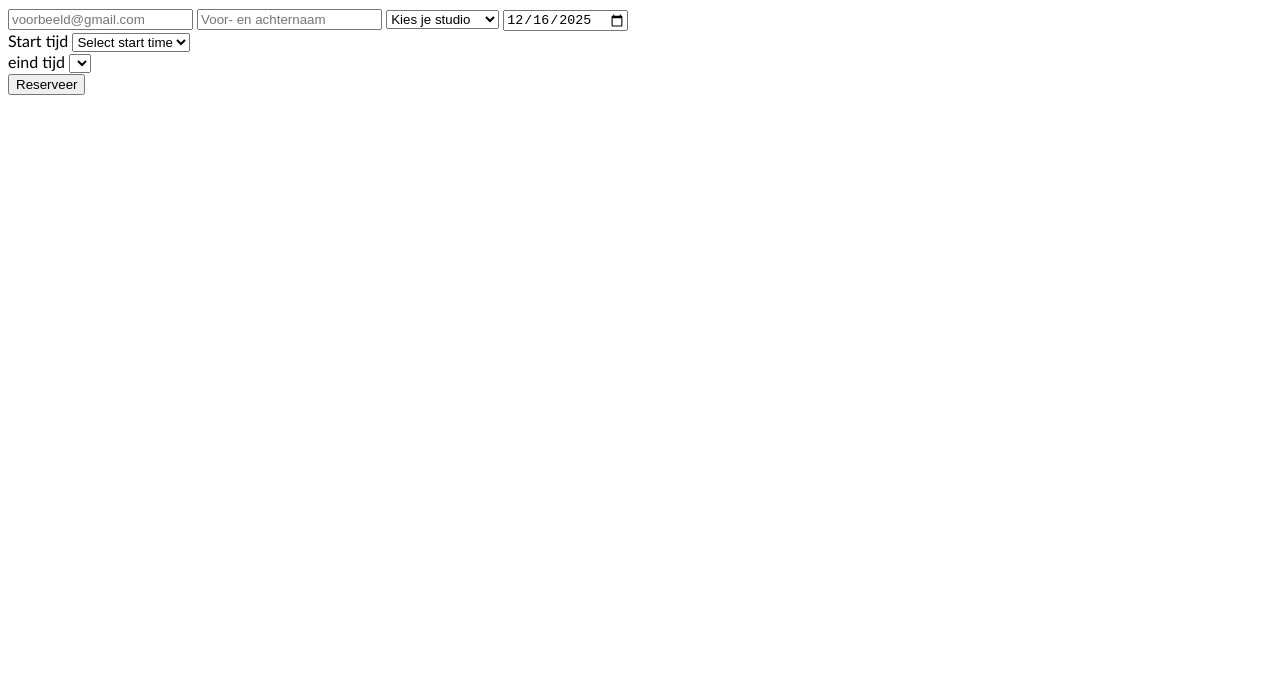
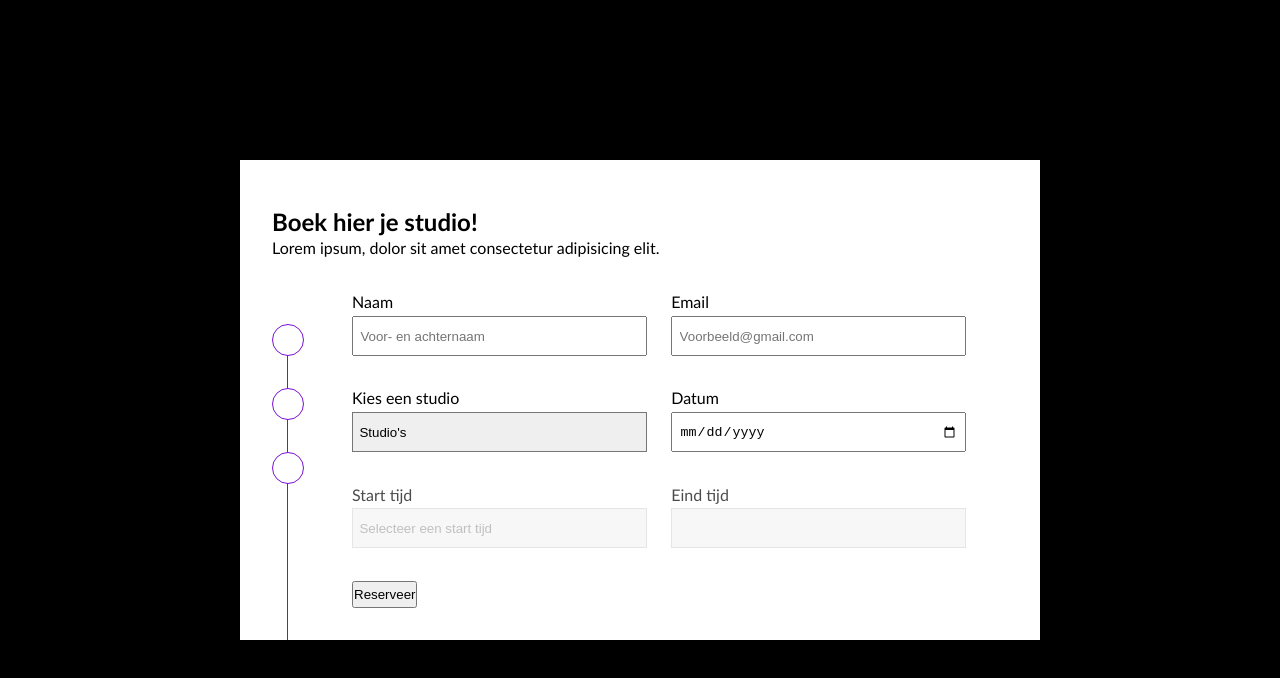
Before and after one commit to JamieVos991/dewi-reserveringen, a plain HTML site: page index.html in a window 1280 px wide. Drawn offline with Linux system fonts and the light colour scheme.

Commit message:
3e versie

```diff
--- a/index.html
+++ b/index.html
@@ -6,45 +6,73 @@
     <title>Studio Reservation</title>
     <script src="https://www.google.com/recaptcha/api.js?render=6LeucygsAAAAAEnA0gXp5opn6fsHpiEC7EZR6Vnr"></script>
     <link rel="stylesheet" href="./styles/stylesheet.css" />
+    <link rel="stylesheet" href="./styles/form.css" />
   </head>
   <body>
+    <section>
+      <header>
+        <h2>Boek hier je studio!</h2>
+        <p>Lorem ipsum, dolor sit amet consectetur adipisicing elit.</p>
+      </header>
+      <aside>
+        <article>
+
+          </svg>
+        </article>
+        <article></article>
+        <article></article>
+      </aside>
       <form id="reservationForm">
-      <input
-        type="email"
-        name="email"
-        placeholder="voorbeeld@gmail.com"
-        required
-      />
+        <div>
+          <label for="">Naam</label>
           <input
             type="text"
             name="name"
             placeholder="Voor- en achternaam"
             required
           />
-
+        </div>
+        <div>
+          <label for="">Email</label>
+          <input
+            type="email"
+            name="email"
+            placeholder="Voorbeeld@gmail.com"
+            required
+          />
+        </div>
+        <div>
+          <label for="">Kies een studio</label>
           <select id="studio" required>
-        <option value="">Kies je studio</option>
+            <option value="" disabled selected>Studio's</option>
             <option value="Oefen ruimte">Oefen ruimte</option>
             <option value="Opneem studio">Opneem studio</option>
             <option value="Atelier">Atelier</option>
             <option value="Danszaal">Danszaal</option>
           </select>
-
-      <input type="date" id="date" required />
-
+        </div>
+        <div>
+          <label for="">Datum</label>
+          <input
+            type="date"
+            id="date"
+            data-placeholder="Kies een datum"
+            onclick="this.showPicker()"
+            required
+          />
+        </div>
         <div>
           <label for="startTime">Start tijd</label>
           <select id="startTime" required></select>
         </div>
-
         <div>
-        <label for="endTime">eind tijd</label>
+          <label for="endTime">Eind tijd</label>
           <select id="endTime" required></select>
         </div>
-
         <button type="submit">Reserveer</button>
       </form>
-
+    </section>
     <script type="module" src="./scripts/reservation.js"></script>
+    <script src="./scripts/article.js"></script>
   </body>
 </html>
--- /dev/null
+++ b/scripts/article.js
@@ -0,0 +1,65 @@
+// Selecteer de inputs en de cirkels
+const naamInput = document.querySelector('input[name="name"]');
+const emailInput = document.querySelector('input[name="email"]');
+const studioSelect = document.getElementById('studio');
+const datumInput = document.getElementById('date');
+const startTijdSelect = document.getElementById('startTime');
+const eindTijdSelect = document.getElementById('endTime');
+const asideArticles = document.querySelectorAll('aside article');
+const form = document.getElementById('reservationForm');
+
+// Functie die de cirkels activeert op basis van ingevulde inputs
+function updateAsideState() {
+
+  // Stap 1: naam + email
+  const step1Valid =
+    naamInput.value.trim().length > 0 &&
+    emailInput.checkValidity();
+
+  // Stap 2: studio + datum
+  const step2Valid =
+    studioSelect.checkValidity() &&
+    datumInput.checkValidity();
+
+  // Enable start/eind tijd alleen als studio + datum ingevuld zijn
+  startTijdSelect.disabled = !step2Valid;
+  eindTijdSelect.disabled = !step2Valid;
+
+  // Step 3: start + eind tijd (alleen geldig als niet disabled en beide ingevuld)
+  const step3Valid =
+    !startTijdSelect.disabled &&
+    !eindTijdSelect.disabled &&
+    startTijdSelect.value !== "" &&
+    eindTijdSelect.value !== "";
+
+  // Toggle de active class op de cirkels
+  asideArticles[0].classList.toggle('active', step1Valid);
+  asideArticles[1].classList.toggle('active', step2Valid);
+  asideArticles[2].classList.toggle('active', step3Valid);
+}
+
+// Eventlisteners om de cirkels bij te werken bij input of select wijziging
+[
+  naamInput,
+  emailInput,
+  studioSelect,
+  datumInput,
+  startTijdSelect,
+  eindTijdSelect,
+].forEach((el) => {
+  el.addEventListener('input', updateAsideState);
+  el.addEventListener('change', updateAsideState);
+});
+
+// Zorg dat alles correct staat bij het laden van de pagina
+window.addEventListener('DOMContentLoaded', () => {
+  datumInput.value = ''; // Lege datum bij laden
+  updateAsideState();
+});
+
+// Reset formulier en cirkels bij submit
+form.addEventListener('submit', (e) => {
+  form.reset();
+  datumInput.value = '';
+  updateAsideState();
+});
--- a/scripts/reservation.js
+++ b/scripts/reservation.js
@@ -1,17 +1,24 @@
 import { db } from "../firebase/firebase.js";
-import { collection, addDoc, serverTimestamp, query, where, getDocs } from "https://www.gstatic.com/firebasejs/10.2.0/firebase-firestore.js";
+import {
+  collection,
+  addDoc,
+  serverTimestamp,
+  query,
+  where,
+  getDocs
+} from "https://www.gstatic.com/firebasejs/10.2.0/firebase-firestore.js";
 
 document.addEventListener("DOMContentLoaded", () => {
-  const MIN_HOUR = 8,
-    MIN_MINUTE = 30,
-    MAX_HOUR = 21,
-    STEP_MINUTES = 30;
+  const MIN_HOUR = 8;
+  const MIN_MINUTE = 30;
+  const MAX_HOUR = 21;
+  const STEP_MINUTES = 30;
 
-  let studio = "",
-    date = "",
-    startTime = "",
-    endTime = "",
-    bookedRanges = [];
+  let studio = "";
+  let date = "";
+  let startTime = "";
+  let endTime = "";
+  let bookedRanges = [];
 
   const studioSelect = document.getElementById("studio");
   const dateInput = document.getElementById("date");
@@ -19,59 +26,82 @@ document.addEventListener("DOMContentLoaded", () => {
   const endSelect = document.getElementById("endTime");
   const form = document.getElementById("reservationForm");
 
-  // Set today as minimum date
+  /* -------------------- DATE SETUP -------------------- */
+
   const today = new Date();
   const todayStr = today.toISOString().split("T")[0];
   dateInput.min = todayStr;
   dateInput.value = todayStr;
-  date = dateInput.value;
+  date = todayStr;
 
-  // Generate all possible times
+  /* -------------------- HELPERS -------------------- */
+
   function generateTimes() {
     const times = [];
     for (let h = MIN_HOUR; h <= MAX_HOUR; h++) {
       for (let m = 0; m < 60; m += STEP_MINUTES) {
         if (h === MIN_HOUR && m < MIN_MINUTE) continue;
-        times.push({ hour: h, minute: m, str: `${String(h).padStart(2, "0")}:${String(m).padStart(2, "0")}` });
+        times.push({
+          hour: h,
+          minute: m,
+          str: `${String(h).padStart(2, "0")}:${String(m).padStart(2, "0")}`
+        });
       }
     }
     return times;
   }
 
+  function rangesOverlap(startA, endA, startB, endB) {
+    return startA < endB && endA > startB;
+  }
+
+  /* -------------------- FIRESTORE -------------------- */
+
   async function fetchBookedTimes() {
     if (!studio || !date) return;
+
     bookedRanges = [];
-    const q = query(collection(db, "reservations"), where("studio", "==", studio), where("date", "==", date));
+
+    const q = query(
+      collection(db, "reservations"),
+      where("studio", "==", studio),
+      where("date", "==", date)
+    );
+
     const snapshot = await getDocs(q);
+
     snapshot.forEach(doc => {
       const data = doc.data();
-      bookedRanges.push({ startTime: data.startTime, endTime: data.endTime });
+      bookedRanges.push({
+        startTime: data.startTime,
+        endTime: data.endTime
+      });
     });
   }
 
+  /* -------------------- UI POPULATION -------------------- */
+
   function populateStartTimes() {
     const allTimes = generateTimes();
-    startSelect.innerHTML = `<option value="">Select start time</option>`;
+    startSelect.innerHTML = `<option value="">Selecteer een start tijd</option>`;
 
     const now = new Date();
+    const selectedDate = new Date(date + "T00:00");
 
     allTimes.forEach(t => {
       let disabled = false;
       let text = t.str;
 
-      // 1️⃣ Disable past times only if selected date is today
-      const selectedDate = new Date(date + "T00:00");
+      // Disable past times (today only)
       if (
-        now.getFullYear() === selectedDate.getFullYear() &&
-        now.getMonth() === selectedDate.getMonth() &&
-        now.getDate() === selectedDate.getDate()
+        now.toDateString() === selectedDate.toDateString() &&
+        (t.hour < now.getHours() ||
+          (t.hour === now.getHours() && t.minute <= now.getMinutes()))
       ) {
-        if (t.hour < now.getHours() || (t.hour === now.getHours() && t.minute <= now.getMinutes())) {
-          disabled = true;
-        }
+        disabled = true;
       }
 
-      // 2️⃣ Disable booked times
+      // Disable booked ranges
       bookedRanges.forEach(range => {
         if (t.str >= range.startTime && t.str < range.endTime) {
           disabled = true;
@@ -92,23 +122,23 @@ document.addEventListener("DOMContentLoaded", () => {
 
     const allTimes = generateTimes();
     const startIndex = allTimes.findIndex(t => t.str === startTime) + 1;
-    endSelect.innerHTML = `<option value="">Select end time</option>`;
+
+    endSelect.innerHTML = `<option value="">Selecteer een eind tijd</option>`;
+
+    // Find the first booking that starts AFTER the selected start
+    const nextBooking = bookedRanges
+      .filter(range => range.startTime > startTime)
+      .sort((a, b) => a.startTime.localeCompare(b.startTime))[0];
+
+    const maxEndTime = nextBooking ? nextBooking.startTime : null;
 
     allTimes.slice(startIndex).forEach(t => {
-      let disabled = false;
-      let text = t.str;
-
-      bookedRanges.forEach(range => {
-        if (t.str > range.startTime && t.str <= range.endTime) {
-          disabled = true;
-          text += " – geboekt";
-        }
-      });
+      // Stop when we reach the next booking
+      if (maxEndTime && t.str > maxEndTime) return;
 
       const option = document.createElement("option");
       option.value = t.str;
-      option.textContent = text;
-      option.disabled = disabled;
+      option.textContent = t.str;
       endSelect.appendChild(option);
     });
   }
@@ -116,10 +146,12 @@ document.addEventListener("DOMContentLoaded", () => {
   async function refreshTimes() {
     await fetchBookedTimes();
     populateStartTimes();
-    endSelect.innerHTML = "";
     startTime = "";
     endTime = "";
+    endSelect.innerHTML = "";
   }
+
+  /* -------------------- EVENTS -------------------- */
 
   studioSelect.addEventListener("change", () => {
     studio = studioSelect.value;
@@ -141,10 +173,25 @@ document.addEventListener("DOMContentLoaded", () => {
     endTime = e.target.value;
   });
 
+  /* -------------------- SUBMIT (SAFE) -------------------- */
+
   form.addEventListener("submit", async e => {
     e.preventDefault();
+
     if (!studio || !date || !startTime || !endTime) {
       alert("Please fill out all fields.");
+      return;
+    }
+
+    // 🔒 ALWAYS re-check before saving
+    await fetchBookedTimes();
+
+    const conflict = bookedRanges.some(range =>
+      rangesOverlap(startTime, endTime, range.startTime, range.endTime)
+    );
+
+    if (conflict) {
+      alert("This time overlaps with an existing reservation.");
       return;
     }
 
@@ -156,14 +203,15 @@ document.addEventListener("DOMContentLoaded", () => {
         date,
         startTime,
         endTime,
-        createdAt: serverTimestamp(),
+        createdAt: serverTimestamp()
       });
+
       alert("Reservation successful!");
       await refreshTimes();
       form.reset();
     } catch (err) {
       console.error(err);
-      alert("Failed to save reservation. Check console.");
+      alert("Failed to save reservation.");
     }
   });
 
--- /dev/null
+++ b/styles/form.css
@@ -0,0 +1,131 @@
+body {
+  background: var(--primaire-kleur);
+  display: grid;
+  place-items: center;
+  min-height: 100dvh;
+  color: black;
+  padding: 1rem;
+}
+
+section {
+  background: var(--tekst-kleur);
+  max-width: 50rem;
+  min-height: 30rem;
+  padding: 2rem;
+  display: grid;
+  grid-template-areas:
+    "title title title"
+    "sidebar inputs inputs";
+
+  @media (max-width: 700px) {
+    grid-template-areas:
+      "title"
+      "sidebar"
+      "inputs";
+  }
+
+  header {
+    grid-area: title;
+    margin-top: 1rem;
+  }
+
+  aside article.active {
+    background-color: var(--secundaire-kleur);
+    transition: 0.4s;
+  }
+
+  aside {
+    grid-area: sidebar;
+    display: flex;
+    flex-direction: column;
+    padding-top: 2rem;
+    position: relative;
+    min-width: 5rem;
+    gap: 2rem;
+
+    @media (max-width: 700px) {
+      flex-direction: row;
+      align-items: center;
+      padding: 0;
+      margin: 2rem 0px;
+    }
+
+    &::after {
+      content: "";
+      display: block;
+      height: 100%;
+      left: 15px;
+      width: 0.05rem;
+      background-color: var(--secundaire-kleur);
+      position: absolute;
+
+      @media (max-width: 700px) {
+        width: 100%;
+        height: 0.06rem;
+      }
+    }
+
+    article {
+      width: 2rem;
+      position: relative;
+      display: grid;
+      place-items: center;
+      border-radius: 50%;
+      background-color: white;
+      z-index: 1;
+      aspect-ratio: 1/1;
+      border: 0.1rem solid var(--secundaire-kleur);
+
+      &:after {
+        content: "";
+        bottom: 1.5px;
+        position: absolute;
+
+        width: 1.5rem;
+        height: 1.5rem;
+        background-color: white;
+        -webkit-mask: url("../assets/check.svg") no-repeat center / contain;
+        mask: url("../assets/check.svg") no-repeat center / contain;
+      }
+    }
+  }
+
+  form {
+    display: flex;
+    flex-wrap: wrap;
+    grid-area: inputs;
+    gap: 1.5rem;
+
+    @media (max-width: 700px) {
+      flex-direction: column;
+    }
+
+    div {
+      display: inline-flex;
+      flex-direction: column;
+      width: 45%;
+      gap: 0.3rem;
+
+      @media (max-width: 700px) {
+        width: 100%;
+      }
+
+      input,
+      select {
+        height: 2.5rem;
+        padding: 0 0.4rem;
+      }
+
+      select {
+        -moz-appearance: none; /* Firefox */
+        -webkit-appearance: none; /* Safari and Chrome */
+        appearance: none;
+
+        &::after {
+          content: "a";
+          display: block;
+        }
+      }
+    }
+  }
+}
--- a/styles/stylesheet.css
+++ b/styles/stylesheet.css
@@ -16,6 +16,7 @@
   --lijn-hoogte-heading: 1.2;
 }
 
+*,
 *::before,
 *::after {
   margin: 0;
@@ -73,3 +74,14 @@ h6 {
   margin: 0;
   padding: 0;
 }
+
+input:focus,
+select:focus {
+  outline: none;
+  border: 1.5px solid var(--secundaire-kleur);
+}
+
+form div:has(input:disabled),
+form div:has(select:disabled) {
+  opacity: 0.7;
+}
```
Also changed, not shown: assets/check.svg (added). Lines whose indentation alone changed are shown as unchanged.
